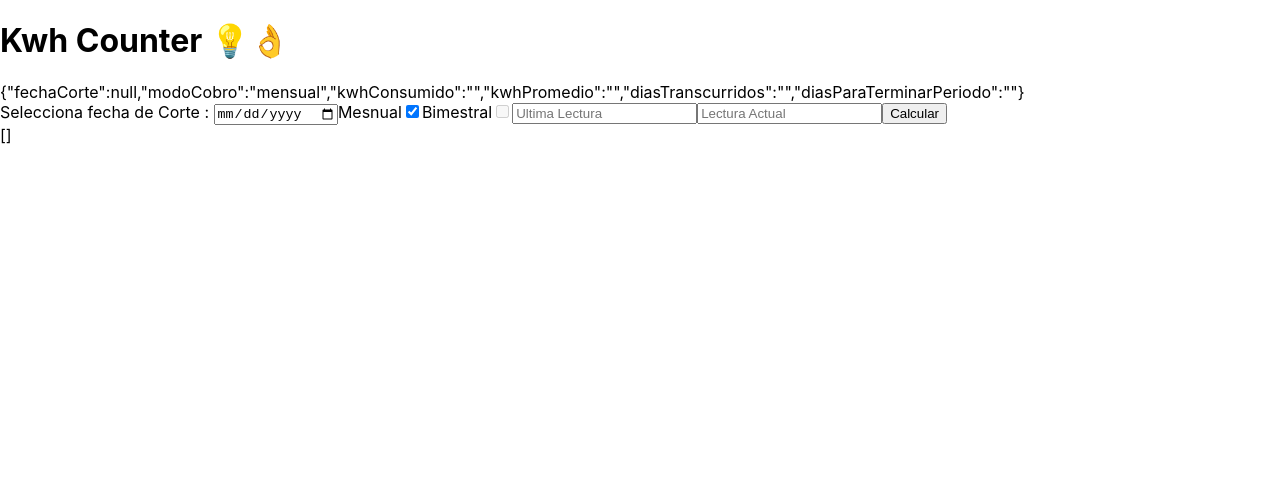
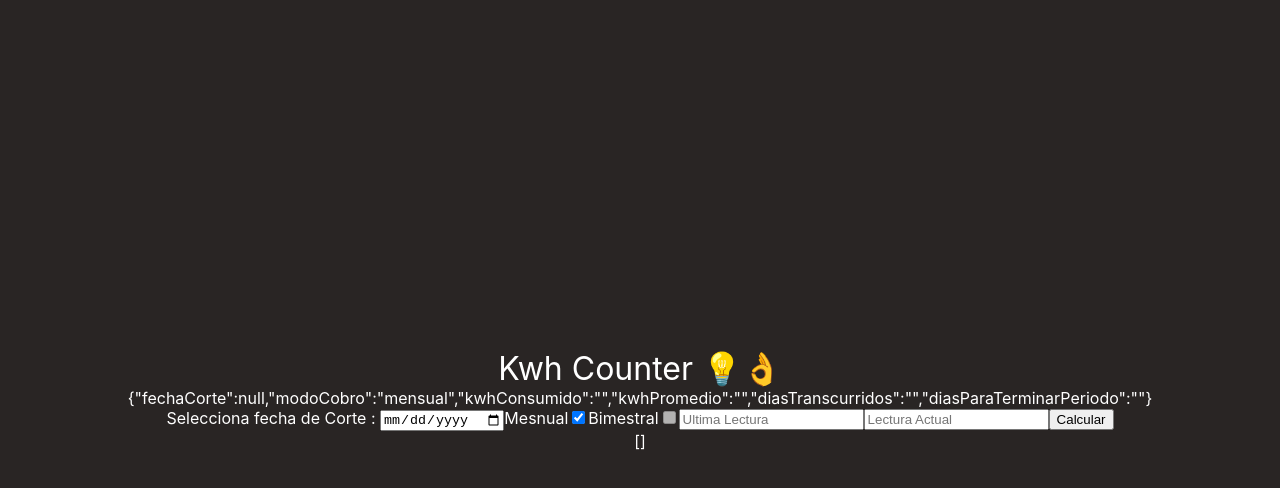
Before and after one commit to sergiosp8/kwh-counter, a React (Vite) app: page / in a window 1280 px wide. Shown: the top 488 px of the page. Built offline with nearby package versions, Linux system fonts and the light colour scheme.

Commit message:
importacion del css y se agregaron algunos divs para mejorar los estilos

```diff
--- a/src/App.tsx
+++ b/src/App.tsx
@@ -2,6 +2,7 @@ import FormKwhCounter from './components/kwhcounter/FormKwhCounter'
 import { KwhCounterEntidad } from '././components/kwhcounter/types'
 import { useState } from 'react'
 import CardKwhCounter from './components/kwhcounter/CardKwhCounter'
+import './App.css'
 
 const INITAL_STATE: KwhCounterEntidad = {
   fechaCorte: null,
@@ -22,6 +23,7 @@ function App() {
 
   return (
     <div className="App">
+      <div className="container">
         <h1>Kwh Counter 💡👌</h1>
         {JSON.stringify(kwhCounterEntidad)}
         <FormKwhCounter actualizarKwhCounterEntidad={actualizarKwhCounterEntidad} />
@@ -34,6 +36,7 @@ function App() {
           />
         )}
       </div>
+    </div>
   )
 }
 
```
Lines whose indentation alone changed are shown as unchanged.
